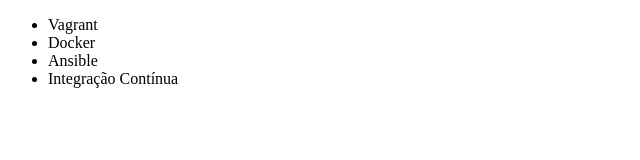
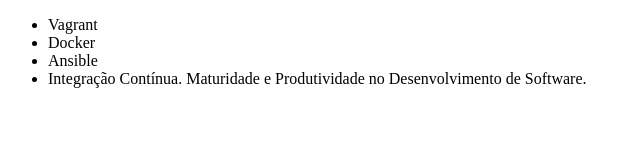
Before and after one commit to romstk/AluraGit, a plain HTML site: page index.html in a window 1280 px wide. Shown: the whole page, without its empty margins (0-640 px from the left). Drawn offline with Linux system fonts and the light colour scheme.

Commit message:
Renomeando Curso de Integração Contínua.

```diff
--- a/index.html
+++ b/index.html
@@ -12,7 +12,7 @@
         <li>Vagrant</li>
         <li>Docker</li>
         <li>Ansible</li>
-        <li>Integração Contínua</li>
+        <li>Integração Contínua. Maturidade e Produtividade no Desenvolvimento de Software.</li>
 
     </ul>
 
```
